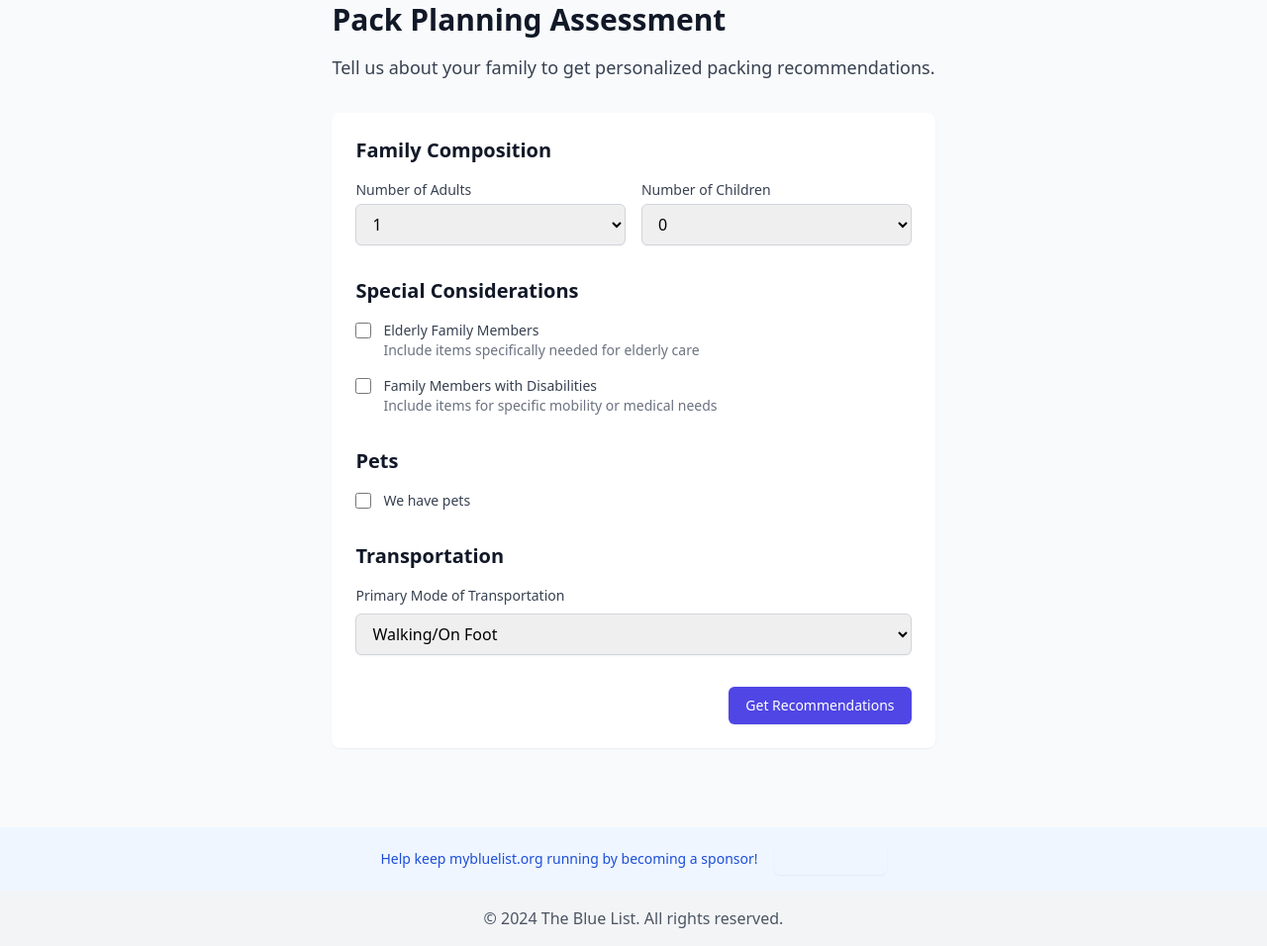
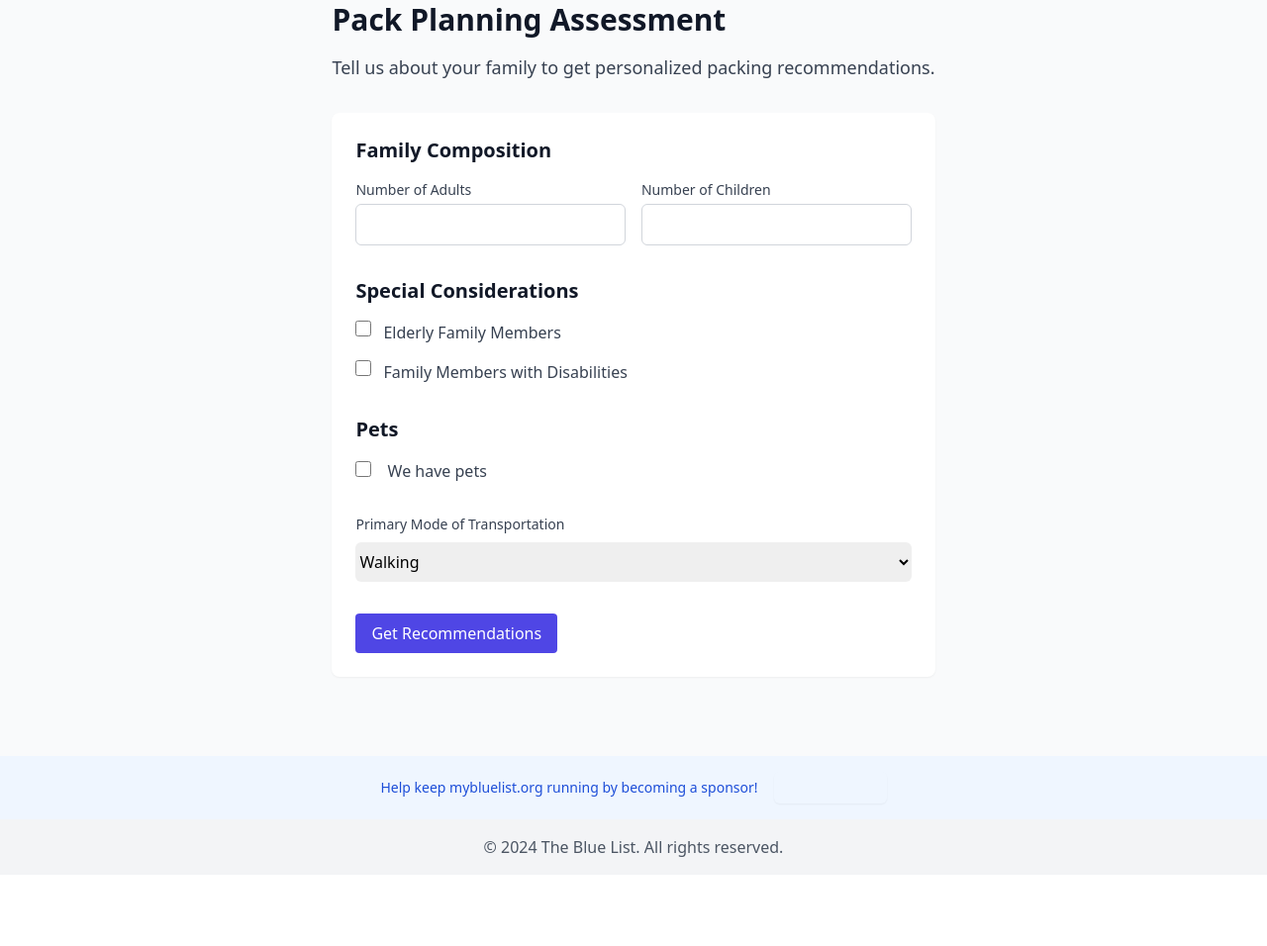
Before and after one commit to brent-is-still-here/thebluelist, a Django app: page /packplanner/assessment/ in a window 1280 px wide. Shown: the part 142-1098 px from the top of the page at 99% size. After the commit the page ends 1008 px from the top, so only its background shows below. Run offline with Django 5.2, Linux system fonts and the light colour scheme; some libraries are stand-ins or nearby versions; grey boxes are pictures that could not be loaded.

Commit message:
adjust the pack_planner to better map items to adults, children, pets, disabled, elderly, etc.

```diff
--- a/pack_planner/forms.py
+++ b/pack_planner/forms.py
@@ -3,6 +3,80 @@ from django.core.exceptions import ValidationError
 from pack_planner.validators import validate_file_extension, validate_json_structure
 import json
 
+class AssessmentForm(forms.Form):
+    # Family Composition
+    adults = forms.IntegerField(
+        label="Number of Adults",
+        min_value=1, max_value=10,
+        initial=1,
+        help_text="Enter the number of adults in your party.",
+        widget=forms.NumberInput(attrs={'class': 'form-control'})
+    )
+    children = forms.IntegerField(
+        label="Number of Children",
+        min_value=0, max_value=10,
+        initial=0,
+        required=False,
+        help_text="Enter the number of children (if any).",
+        widget=forms.NumberInput(attrs={'class': 'form-control'})
+    )
+
+    # Special Considerations
+    has_elderly = forms.BooleanField(
+        label="Include Elderly Family Members",
+        required=False,
+        widget=forms.CheckboxInput(attrs={'class': 'form-check-input'})
+    )
+    has_disabled = forms.BooleanField(
+        label="Include Family Members with Disabilities",
+        required=False,
+        widget=forms.CheckboxInput(attrs={'class': 'form-check-input'})
+    )
+
+    # Pets Section
+    has_pets = forms.BooleanField(
+        label="We have pets",
+        required=False,
+        widget=forms.CheckboxInput(attrs={'class': 'form-check-input', 'id': 'has-pets-checkbox'})
+    )
+    pet_types = forms.MultipleChoiceField(
+        label="Type of Pets",
+        choices=[
+            ('dogs', 'Dogs'),
+            ('cats', 'Cats'),
+            ('birds', 'Birds'),
+            ('other', 'Other Small Animals')
+        ],
+        required=False,
+        widget=forms.CheckboxSelectMultiple(attrs={'class': 'form-check-input', 'id': 'pet-types'})
+    )
+
+    # Transportation Mode
+    transport_type = forms.ChoiceField(
+        label="Primary Mode of Transportation",
+        choices=[
+            ('walking', 'Walking/On Foot'),
+            ('bicycle', 'Bicycle'),
+            ('car', 'Personal Vehicle'),
+            ('public', 'Public Transportation')
+        ],
+        initial='car',
+        widget=forms.Select(attrs={'class': 'form-control'})
+    )
+
+    def clean(self):
+        """
+        Custom validation to ensure consistency between fields.
+        For example, if `has_pets` is False, `pet_types` should not have any values.
+        """
+        cleaned_data = super().clean()
+        has_pets = cleaned_data.get('has_pets')
+        pet_types = cleaned_data.get('pet_types')
+
+        if not has_pets and pet_types:
+            self.add_error('pet_types', "You cannot select pet types if you don't have pets.")
+
+        return cleaned_data
 
 class DataUploadForm(forms.Form):
     file = forms.FileField(
--- a/pack_planner/models.py
+++ b/pack_planner/models.py
@@ -41,7 +41,10 @@ class Item(models.Model):
     name = models.CharField(max_length=200)
     description = models.TextField()
     uses = models.TextField()
-    category = models.ForeignKey(Category, on_delete=models.CASCADE, related_name='items')
+    category = models.ForeignKey(
+        Category,
+        on_delete=models.CASCADE,
+        related_name='items')
     importance = models.CharField(
         max_length=20,
         choices=[
--- a/pack_planner/templates/pack_planner/assessment.html
+++ b/pack_planner/templates/pack_planner/assessment.html
@@ -18,20 +18,12 @@
                     <div class="grid grid-cols-1 gap-y-6 gap-x-4 sm:grid-cols-2">
                         <div>
                             <label for="adults" class="block text-sm font-medium text-gray-700">Number of Adults</label>
-                            <select name="adults" id="adults" class="mt-1 block w-full py-2 px-3 border border-gray-300 rounded-md shadow-sm focus:outline-none focus:ring-indigo-500 focus:border-indigo-500">
-                                {% for i in "12345"|make_list %}
-                                <option value="{{ i }}">{{ i }}</option>
-                                {% endfor %}
-                            </select>
+                            <input type="number" name="adults" id="adults" min="1" max="10" class="mt-1 block w-full py-2 px-3 border border-gray-300 rounded-md">
                         </div>
 
                         <div>
                             <label for="children" class="block text-sm font-medium text-gray-700">Number of Children</label>
-                            <select name="children" id="children" class="mt-1 block w-full py-2 px-3 border border-gray-300 rounded-md shadow-sm focus:outline-none focus:ring-indigo-500 focus:border-indigo-500">
-                                {% for i in "012345"|make_list %}
-                                <option value="{{ i }}">{{ i }}</option>
-                                {% endfor %}
-                            </select>
+                            <input type="number" name="children" id="children" min="0" max="10" class="mt-1 block w-full py-2 px-3 border border-gray-300 rounded-md">
                         </div>
                     </div>
                 </div>
@@ -41,23 +33,13 @@
                     <h2 class="text-xl font-semibold text-gray-900 mb-4">Special Considerations</h2>
                     <div class="space-y-4">
                         <div class="flex items-start">
-                            <div class="flex items-center h-5">
-                                <input id="has_elderly" name="has_elderly" type="checkbox" value="yes" class="h-4 w-4 text-indigo-600 focus:ring-indigo-500 border-gray-300 rounded">
-                            </div>
-                            <div class="ml-3 text-sm">
-                                <label for="has_elderly" class="font-medium text-gray-700">Elderly Family Members</label>
-                                <p class="text-gray-500">Include items specifically needed for elderly care</p>
-                            </div>
+                            <input id="has_elderly" name="has_elderly" type="checkbox" value="yes" class="h-4 w-4 text-indigo-600">
+                            <label for="has_elderly" class="ml-3 font-medium text-gray-700">Elderly Family Members</label>
                         </div>
 
                         <div class="flex items-start">
-                            <div class="flex items-center h-5">
-                                <input id="has_disabled" name="has_disabled" type="checkbox" value="yes" class="h-4 w-4 text-indigo-600 focus:ring-indigo-500 border-gray-300 rounded">
-                            </div>
-                            <div class="ml-3 text-sm">
-                                <label for="has_disabled" class="font-medium text-gray-700">Family Members with Disabilities</label>
-                                <p class="text-gray-500">Include items for specific mobility or medical needs</p>
-                            </div>
+                            <input id="has_disabled" name="has_disabled" type="checkbox" value="yes" class="h-4 w-4 text-indigo-600">
+                            <label for="has_disabled" class="ml-3 font-medium text-gray-700">Family Members with Disabilities</label>
                         </div>
                     </div>
                 </div>
@@ -65,53 +47,29 @@
                 <!-- Pets -->
                 <div>
                     <h2 class="text-xl font-semibold text-gray-900 mb-4">Pets</h2>
-                    <div class="space-y-4">
-                        <div class="flex items-start">
-                            <div class="flex items-center h-5">
-                                <input id="has_pets" name="has_pets" type="checkbox" value="yes" class="h-4 w-4 text-indigo-600 focus:ring-indigo-500 border-gray-300 rounded">
-                            </div>
-                            <div class="ml-3 text-sm">
-                                <label for="has_pets" class="font-medium text-gray-700">We have pets</label>
-                            </div>
-                        </div>
-
-                        <div id="pet_types_section" class="ml-7 space-y-2 hidden">
-                            <div class="flex items-center">
-                                <input type="checkbox" name="pet_types" value="dogs" class="h-4 w-4 text-indigo-600 focus:ring-indigo-500 border-gray-300 rounded">
-                                <label class="ml-2 text-sm text-gray-700">Dogs</label>
-                            </div>
-                            <div class="flex items-center">
-                                <input type="checkbox" name="pet_types" value="cats" class="h-4 w-4 text-indigo-600 focus:ring-indigo-500 border-gray-300 rounded">
-                                <label class="ml-2 text-sm text-gray-700">Cats</label>
-                            </div>
-                            <div class="flex items-center">
-                                <input type="checkbox" name="pet_types" value="other" class="h-4 w-4 text-indigo-600 focus:ring-indigo-500 border-gray-300 rounded">
-                                <label class="ml-2 text-sm text-gray-700">Other Small Animals</label>
-                            </div>
-                        </div>
+                    <input id="has_pets" name="has_pets" type="checkbox" value="yes" class="h-4 w-4 text-indigo-600">
+                    <label for="has_pets" class="ml-3 font-medium text-gray-700">We have pets</label>
+                    <div id="pet_types_section" class="ml-7 space-y-2 hidden">
+                        <input type="checkbox" name="pet_types" value="dogs" class="h-4 w-4 text-indigo-600">
+                        <label class="ml-2 text-sm text-gray-700">Dogs</label>
+                        <input type="checkbox" name="pet_types" value="cats" class="h-4 w-4 text-indigo-600">
+                        <label class="ml-2 text-sm text-gray-700">Cats</label>
+                        <input type="checkbox" name="pet_types" value="other" class="h-4 w-4 text-indigo-600">
+                        <label class="ml-2 text-sm text-gray-700">Other Small Animals</label>
                     </div>
                 </div>
 
-                <!-- Transportation -->
                 <div>
-                    <h2 class="text-xl font-semibold text-gray-900 mb-4">Transportation</h2>
-                    <div>
-                        <label class="block text-sm font-medium text-gray-700 mb-2">Primary Mode of Transportation</label>
-                        <select name="transport_type" class="mt-1 block w-full py-2 px-3 border border-gray-300 rounded-md shadow-sm focus:outline-none focus:ring-indigo-500 focus:border-indigo-500">
-                            <option value="walking">Walking/On Foot</option>
-                            <option value="bicycle">Bicycle</option>
-                            <option value="car">Personal Vehicle</option>
-                            <option value="public">Public Transportation</option>
-                        </select>
-                    </div>
+                    <label class="block text-sm font-medium text-gray-700 mb-2">Primary Mode of Transportation</label>
+                    <select name="transport_type" class="block w-full py-2 border-gray-300 rounded-md">
+                        <option value="walking">Walking</option>
+                        <option value="bicycle">Bicycle</option>
+                        <option value="car">Car</option>
+                        <option value="public">Public Transportation</option>
+                    </select>
                 </div>
             </div>
-
-            <div class="mt-8 flex justify-end">
-                <button type="submit" class="ml-3 inline-flex justify-center py-2 px-4 border border-transparent shadow-sm text-sm font-medium rounded-md text-white bg-indigo-600 hover:bg-indigo-700 focus:outline-none focus:ring-2 focus:ring-offset-2 focus:ring-indigo-500">
-                    Get Recommendations
-                </button>
-            </div>
+            <button type="submit" class="mt-8 py-2 px-4 bg-indigo-600 text-white rounded">Get Recommendations</button>
         </form>
     </div>
 </div>
--- a/pack_planner/templates/pack_planner/assessment_results.html
+++ b/pack_planner/templates/pack_planner/assessment_results.html
@@ -151,6 +151,8 @@
 {% block extra_js %}
 <script>
     function updateChecklist(itemId, checked) {
+        const checkbox = document.getElementById(`item_${itemId}`);
+        checkbox.disabled = true;
         fetch("{% url 'pack_assessment_results' %}", {
             method: 'POST',
             headers: {
@@ -158,7 +160,7 @@
                 'X-CSRFToken': '{{ csrf_token }}'
             },
             body: `item_id=${itemId}&checked=${checked}`
-        });
+        }).then(() => checkbox.disabled = false);
     }
 </script>
 {% endblock %}
--- a/pack_planner/templates/pack_planner/browse.html
+++ b/pack_planner/templates/pack_planner/browse.html
@@ -13,9 +13,9 @@
                         <label for="category" class="block text-sm font-medium text-gray-700">Category</label>
                         <select name="category" id="category" class="mt-1 block w-full py-2 px-3 border border-gray-300 rounded-md shadow-sm focus:outline-none focus:ring-indigo-500 focus:border-indigo-500">
                             <option value="">All Categories</option>
-                            {% for cat in categories %}
-                                <option value="{{ cat.id }}" {% if current_filters.category|stringformat:"s" == cat.id|stringformat:"s" %}selected{% endif %}>
-                                    {{ cat.name }}
+                            {% for category in categories %}
+                                <option value="{{ category.id }}" {% if category.id|stringformat:"s" == request.GET.category %}selected{% endif %}>
+                                    {{ category.name }}
                                 </option>
                             {% endfor %}
                         </select>
--- a/pack_planner/templates/pack_planner/landing.html
+++ b/pack_planner/templates/pack_planner/landing.html
@@ -25,6 +25,7 @@
             </ul>
         </div>
 
+        <!-- Quick Access Cards -->
         <div class="grid gap-6 mb-8 md:grid-cols-2">
             <div class="bg-white overflow-hidden shadow rounded-lg">
                 <div class="px-4 py-5 sm:p-6">
@@ -47,6 +48,8 @@
             </div>
         </div>
 
+        <!-- Critical Categories -->
+        {% if critical_categories %}
         <div class="bg-white overflow-hidden shadow rounded-lg mb-8">
             <div class="px-4 py-5 sm:p-6">
                 <h2 class="text-2xl font-bold text-gray-900 mb-4">Critical Categories</h2>
@@ -72,7 +75,9 @@
                 </div>
             </div>
         </div>
+        {% endif %}
 
+        <!-- Disclaimer -->
         <div class="bg-yellow-50 border-l-4 border-yellow-400 p-4 mb-8">
             <div class="flex">
                 <div class="flex-shrink-0">
--- a/pack_planner/views.py
+++ b/pack_planner/views.py
@@ -10,7 +10,8 @@ from django.views.generic.edit import FormView
 
 import json
 
-from pack_planner.forms import DataUploadForm
+from pack_planner.services.data_processor import generate_packs
+from pack_planner.forms import AssessmentForm, DataUploadForm
 from pack_planner.models import Category, Item, Product
 from pack_planner.services.data_processor import DataProcessor
 
@@ -48,9 +49,7 @@ def data_upload(request):
 
 def pack_landing(request):
     """Landing page with overview of packing preparation"""
-    critical_categories = Category.objects.filter(
-        importance='critical'
-    ).prefetch_related('item_set')
+    critical_categories = Category.objects.prefetch_related('items').filter(importance='critical')
 
     context = {
         'critical_categories': critical_categories,
@@ -60,79 +59,45 @@ def pack_landing(request):
     return render(request, 'pack_planner/landing.html', context)
 
 def pack_assessment(request):
-    """Basic assessment form for family composition and needs"""
+    """
+    View for displaying the pack assessment form and saving user inputs to the session.
+    """
     if request.method == 'POST':
-        # Process assessment answers
-        assessment_data = {
-            'adults': int(request.POST.get('adults', 1)),
-            'children': int(request.POST.get('children', 0)),
-            'has_elderly': request.POST.get('has_elderly') == 'yes',
-            'has_disabled': request.POST.get('has_disabled') == 'yes',
-            'has_pets': request.POST.get('has_pets') == 'yes',
-            'pet_types': request.POST.getlist('pet_types', []),
-            'transport_type': request.POST.get('transport_type', 'walking'),
-        }
+        form = AssessmentForm(request.POST)
+        if form.is_valid():
+            # Store the assessment data in the session
+            request.session['pack_assessment'] = form.cleaned_data
+            # Redirect to the results page
+            return redirect('pack_assessment_results')
+    else:
+        form = AssessmentForm()
 
-        # Store in session for results page
-        request.session['pack_assessment'] = assessment_data
-        return redirect('pack_assessment_results')
-
-    return render(request, 'pack_planner/assessment.html')
+    return render(request, 'pack_planner/assessment.html', {'form': form})
 
 def pack_assessment_results(request):
-    """Show personalized packing recommendations based on assessment"""
+    """
+    Display personalized packing recommendations based on assessment.
+    """
     assessment_data = request.session.get('pack_assessment')
     if not assessment_data:
         messages.error(request, 'Please complete the pack assessment first.')
         return redirect('pack_assessment')
 
-    # Handle AJAX updates for checklist
+    packs = generate_packs(assessment_data)
+    checklist = request.session.get('pack_checklist', {})
+
     if request.method == 'POST' and request.headers.get('X-Requested-With') == 'XMLHttpRequest':
         item_id = request.POST.get('item_id')
         checked = request.POST.get('checked') == 'true'
-
-        # Update checklist in session
-        checklist = request.session.get('pack_checklist', {})
         checklist[item_id] = checked
         request.session['pack_checklist'] = checklist
-
         return JsonResponse({'status': 'success'})
 
-    # Get base recommendations
-    recommendations = {
-        'critical': Item.objects.filter(importance='critical'),
-        'recommended': Item.objects.filter(importance='recommended'),
-        'optional': Item.objects.filter(importance='optional')
-    }
-
-    # Adjust based on assessment
-    if assessment_data['children']:
-        child_items = Item.objects.filter(
-            special_considerations__icontains='children'
-        )
-        recommendations['critical'] = recommendations['critical'].union(child_items)
-
-    if assessment_data['has_elderly']:
-        elderly_items = Item.objects.filter(
-            special_considerations__icontains='elderly'
-        )
-        recommendations['critical'] = recommendations['critical'].union(elderly_items)
-
-    if assessment_data['has_pets']:
-        pet_items = Item.objects.filter(
-            special_considerations__icontains='pets'
-        )
-        recommendations['critical'] = recommendations['critical'].union(pet_items)
-
-    # Get checklist status from session
-    checklist = request.session.get('pack_checklist', {})
-
-    context = {
+    return render(request, 'pack_planner/assessment_results.html', {
+        'packs': packs,
         'assessment': assessment_data,
-        'recommendations': recommendations,
-        'checklist': checklist,
-    }
-    return render(request, 'pack_planner/assessment_results.html', context)
+        'checklist': checklist
+    })
 
 def pack_browse(request):
     """Browse all packing recommendations with filtering"""
```
Also changed, not shown: pack_planner/admin.py (+9 -4 lines), pack_planner/services/data_processor.py (+56 -3 lines).
